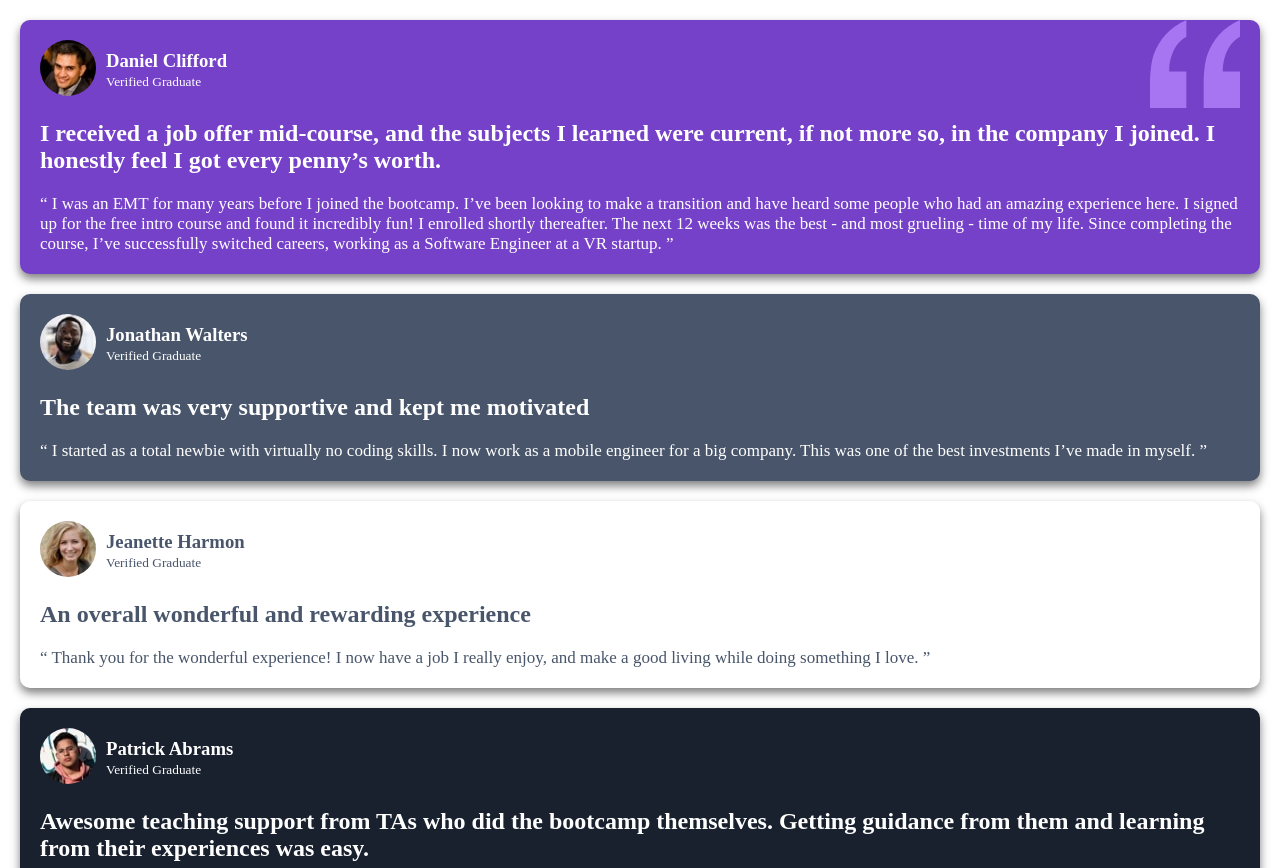
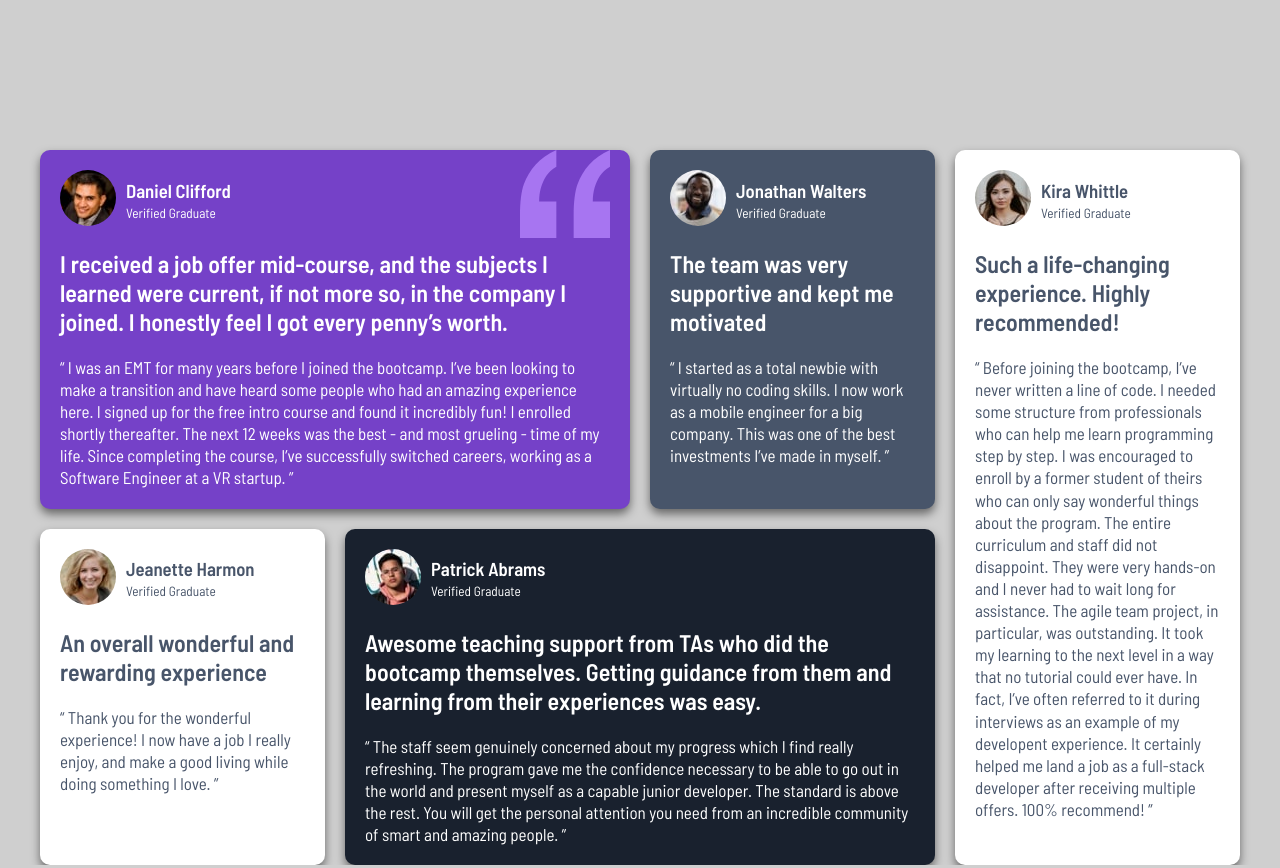
Before and after one commit to shpokas-io/Grid_training_session, a plain HTML site: page index.html in a window 1280 px wide. Shown: the top 868 px of the page. Drawn offline with Linux system fonts and the light colour scheme.

Commit message:
Edited readme file

```diff
--- a/index.html
+++ b/index.html
@@ -5,6 +5,13 @@
   <meta charset="UTF-8">
   <meta name="viewport" content="width=device-width, initial-scale=1.0">
   <link rel="stylesheet" href="style.css">
+
+  <link rel="preconnect" href="https://fonts.googleapis.com">
+  <link rel="preconnect" href="https://fonts.gstatic.com" crossorigin>
+  <link
+    href="https://fonts.googleapis.com/css2?family=Barlow+Semi+Condensed:ital,wght@0,100;0,200;0,300;0,400;0,500;0,600;0,700;0,800;0,900;1,100;1,200;1,300;1,400;1,500;1,600;1,700;1,800;1,900&display=swap"
+    rel="stylesheet">
+
   <title> Testimonial-section </title>
 
 </head>
@@ -89,7 +96,7 @@
     </div>
 
 
-    <div class="cards white">
+    <div class="cards white last">
       <div class="image">
         <div>
           <img src="images/image-kira.jpg" alt="persons photo">
--- a/style.css
+++ b/style.css
@@ -24,6 +24,22 @@
   margin: 0;
   padding: 0;
   box-sizing: border-box;
+}
+
+body {
+  background-color: var(--background-color);
+  font-family: "Barlow Semi Condensed", sans-serif;
+}
+
+h1,
+h3,
+h4,
+h5 {
+  font-weight: 600;
+}
+
+p {
+  line-height: 1.3;
 }
 
 .container {
@@ -56,6 +72,7 @@
 }
 
 .cards.white {
+  background-color: white;
   color: var(--grayish-card);
 }
 
@@ -85,3 +102,34 @@
 .cards p {
   font-size: 17px;
 }
+
+@media (min-width: 640px) {
+  .container {
+    grid-template-columns: repeat(2, 1fr);
+
+  }
+}
+
+@media (min-width: 1280px) {
+  .container {
+    grid-template-columns: repeat(4, 1fr);
+    max-width: 1200px;
+    margin: auto;
+    margin-top: 150px;
+  }
+
+  .cards.violet {
+    grid-column: 1/3;
+  }
+
+  .cards.blackish-blue {
+    grid-column: 2/4;
+  }
+
+  .cards.last {
+    grid-column: 4;
+    grid-row: 1/3;
+  }
+
+
+}
```
Also changed, not shown: images/screenshot.png (added), 2 other files.
